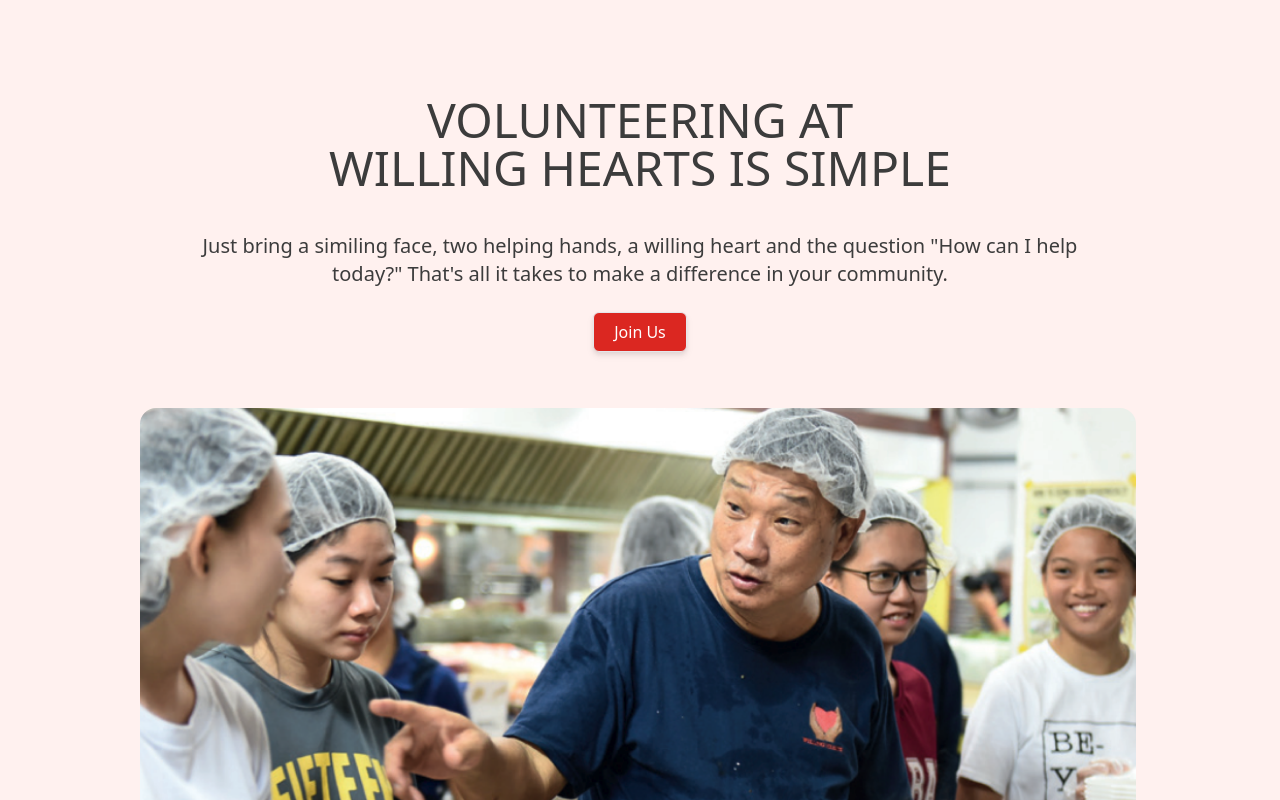
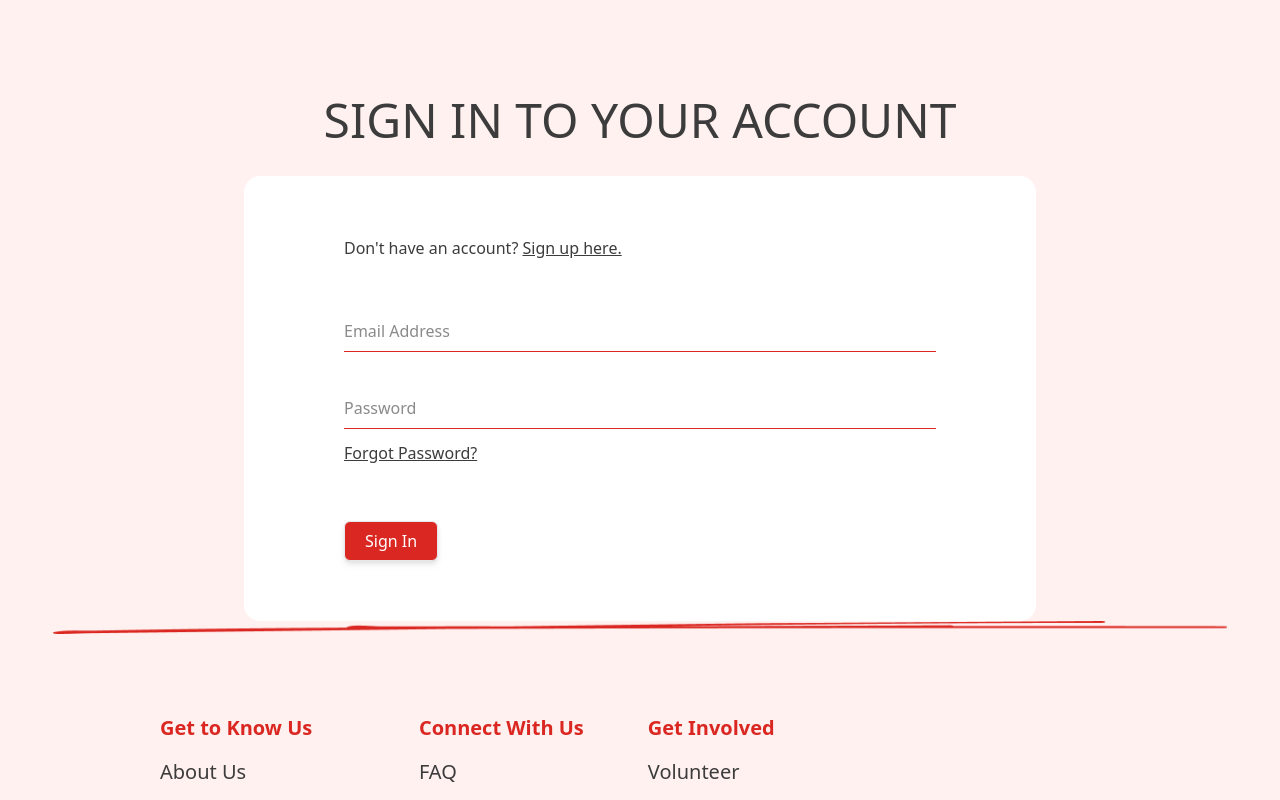
Before and after one commit to Glow-in-the-dark/GA-Project3, a React (Vite) app: page / in a window 1280 px wide. Shown: the top 800 px of the page. Built offline with nearby package versions, Linux system fonts and the light colour scheme.

Commit message:
Complete Login Page

```diff
--- a/src/App.jsx
+++ b/src/App.jsx
@@ -19,8 +19,8 @@ function App() {
       {/* <CommonComponentExamples /> */}
       {/* <ContactUsPage /> */}
       {/* <ContactFormConfirmationPage /> */}
-      <VolunteerMainPage />
-      {/* <LoginPage /> */}
+      {/* <VolunteerMainPage /> */}
+      <LoginPage />
     </div>
   );
 }
--- a/src/comp-login/LoginPage.jsx
+++ b/src/comp-login/LoginPage.jsx
@@ -1,33 +1,49 @@
-import React from "react";
+import React, { useState } from "react";
 import Footer from "../comp-commons/Footer";
 import BaseInput from "../comp-commons/BaseInput";
+import BaseButton from "../comp-commons/BaseButton";
 
 const LoginPage = () => {
+  const [email, setEmail] = useState("");
+  const [password, setPassword] = useState("");
+
+  function handleChange(inputId, inputVal) {
+    if (inputId === "email") {
+      setEmail(inputVal);
+    } else if (inputId === "password") {
+      setPassword(inputVal);
+    }
+  }
+
   return (
-    <div className="bg-secondary text-greyscale1 pt-24 flex flex-col h-screen">
-      <div className="flex-grow">
+    <div className="bg-secondary text-greyscale1 pt-24 flex flex-col 2xl:h-screen">
+      <div className="2xl:flex-grow">
         <h1 className="text-center mb-8">SIGN IN TO YOUR ACCOUNT</h1>
-        <div className="bg-white rounded-2xl w-[792px] h-[400px] mx-auto py-[60px] px-[100px]">
-          <h3 className="mb-[51px]">
-            Have an account? <span className="underline">Log in.</span>
-          </h3>
+        <div className="bg-white rounded-2xl w-[792px] mx-auto py-[60px] px-[100px]">
+          <p className="mb-[51px]">
+            Don't have an account?{" "}
+            <span className="underline">Sign up here.</span>
+          </p>
           <BaseInput
             type="string"
             id="email"
-            value=""
-            handleChange=""
+            value={email}
+            handleChange={handleChange}
             required={true}
             placeholder="Email Address"
-            className=" mb-[36px]"
+            className="mb-[36px]"
           />
           <BaseInput
             type="password"
             id="password"
-            value=""
-            handleChange=""
+            value={password}
+            handleChange={handleChange}
             required={true}
             placeholder="Password"
+            className="mb-3"
           />
+          <p className="underline mb-14">Forgot Password?</p>
+          <BaseButton label="Sign In" colour="red" />
         </div>
       </div>
 
```
